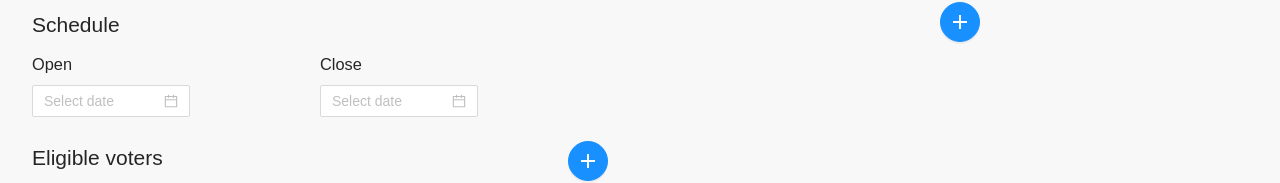
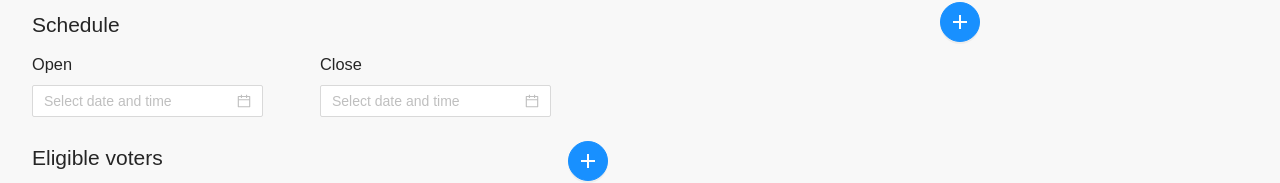
Before and after one commit to anovote/frontend, a React (Create React App) app: page /create-election in a window 1280 px wide. Shown: the part 340-523 px from the top of the page. Built offline with nearby package versions, Linux system fonts and the light colour scheme.

Commit message:
Add open time and close time

```diff
--- a/src/components/election/CloseDateInput.tsx
+++ b/src/components/election/CloseDateInput.tsx
@@ -1,10 +1,15 @@
 import * as React from 'react'
 import { Form, DatePicker } from 'antd'
+import moment from 'moment'
 
 export default function CloseDateInput(): React.ReactElement {
     return (
         <Form.Item name="closeDate" rules={[{ required: true, message: 'Please choose a date and time' }]}>
-            <DatePicker />
+            <DatePicker
+                placeholder="Select date and time"
+                showTime={{ defaultValue: moment('00:00:00', 'HH:mm:ss'), format: 'HH:mm:ss' }}
+                format={'YYYY-MM-DD HH:mm:ss'}
+            />
         </Form.Item>
     )
 }
--- a/src/components/election/OpenDateInput.tsx
+++ b/src/components/election/OpenDateInput.tsx
@@ -1,10 +1,15 @@
 import * as React from 'react'
 import { Form, DatePicker } from 'antd'
+import moment from 'moment'
 
 export default function OpenDateInput(): React.ReactElement {
     return (
         <Form.Item name="openDate" rules={[{ required: true, message: 'Please choose a date and time' }]}>
-            <DatePicker />
+            <DatePicker
+                placeholder="Select date and time"
+                showTime={{ defaultValue: moment('00:00:00', 'HH:mm:ss'), format: 'HH:mm:ss' }}
+                format={'YYYY-MM-DD HH:mm:ss'}
+            />
         </Form.Item>
     )
 }
--- a/src/views/election/createElection/index.tsx
+++ b/src/views/election/createElection/index.tsx
@@ -17,7 +17,6 @@ import ImportElectionAuthoritiesDropdown from '../../../components/election/Impo
 import ElectionPasswordInput from '../../../components/election/ElectionPasswordInput'
 import CreateBallotButton from '../../../components/election/CreateBallotButton'
 import IsAutomaticCheckbox from '../../../components/election/IsAutomaticCheckbox'
-
 export default function CreateElectionView(): React.ReactElement {
     const eligibleVotersColumns = [
         {
```
